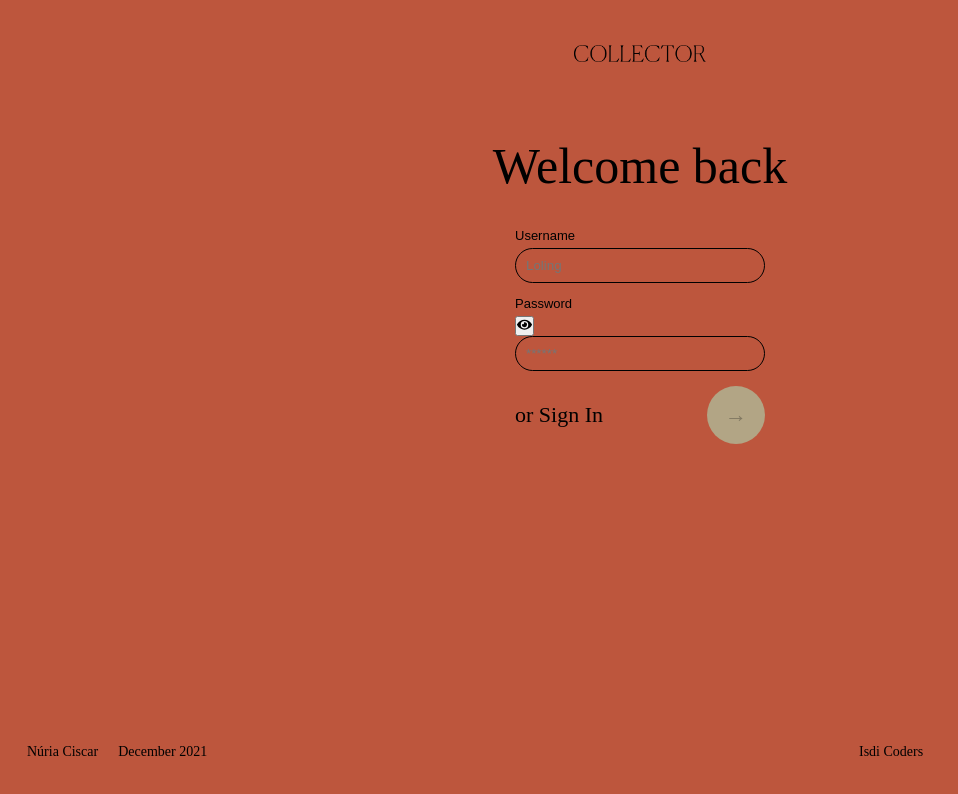
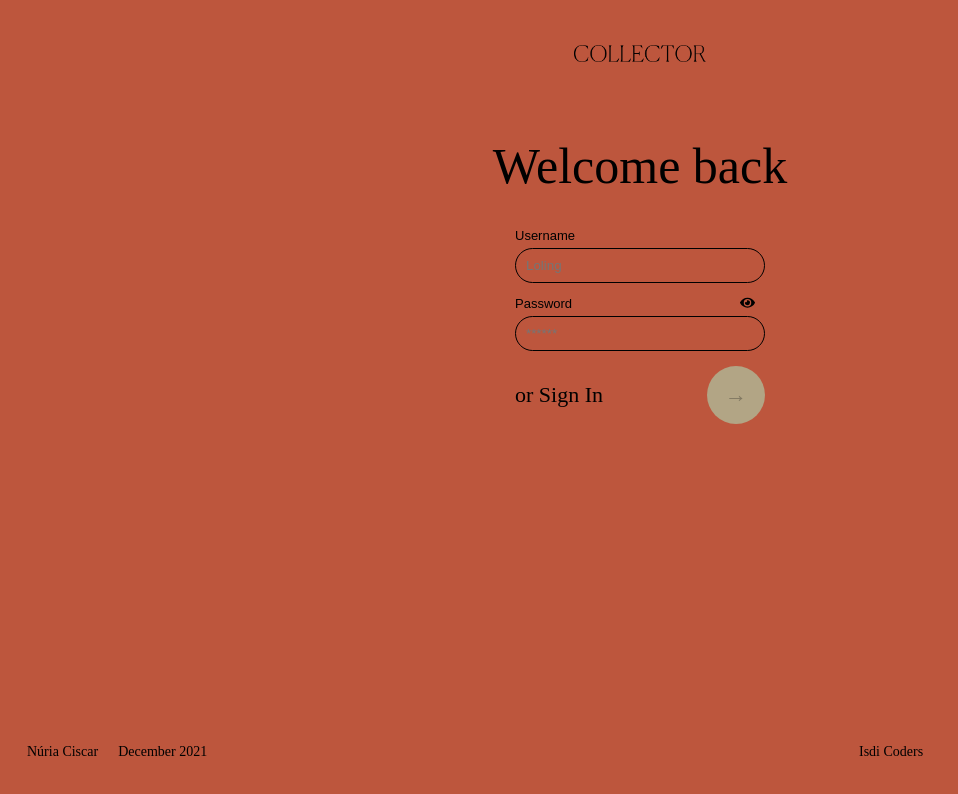
Before and after one commit to nuriaciscar/COLLECTOR_frontend, a Vue app: page /login in a window 1280 px wide. Shown: the top 794 px of the page, without its empty margins (0-958 px from the left). Built offline with nearby package versions, Linux system fonts and the light colour scheme; a web font is replaced by a local one.

Commit message:
Fixed disabled button when username and password are empty

```diff
--- a/src/components/Login.vue
+++ b/src/components/Login.vue
@@ -18,17 +18,17 @@
         v-model="username"
         :class="isIncorrect ? 'incorrect' : ''"
       />
-      <label for="password" type="password" :class="isIncorrect ? 'incorrect' : 'incorrect '"
-        >Password</label
-      >
       <div class="control">
+        <label for="password" type="password" :class="isIncorrect ? 'incorrect' : 'incorrect '"
+          >Password</label
+        >
+
         <button class="eye" @click="seePassword">
           <span class="icon">
             <i class="fas" :class="{ 'fa-eye-slash': showPassword, 'fa-eye': !showPassword }"></i>
           </span>
         </button>
       </div>
-
       <input
         v-if="showPassword"
         type="text"
@@ -57,7 +57,7 @@
             class="arrow__button"
             type="submit"
             :disabled="isDisabled"
-            :class="isDisabled ? 'disabled' : ''"
+            :class="username === '' || password === '' ? 'disabled' : ''"
           >
             →
           </button>
@@ -110,9 +110,6 @@ export default defineComponent({
           this.isIncorrect = true;
         }
       }
-    },
-    buttonLabel() {
-      return this.showPassword ? "Hide" : "Show";
     },
 
     seePassword() {
@@ -208,4 +205,22 @@ export default defineComponent({
     font-size: 15px;
   }
 }
+
+.control {
+  display: flex;
+  flex-direction: row;
+  align-items: center;
+  width: 240px;
+  justify-content: space-between;
+}
+
+.eye {
+  background-color: transparent;
+  border: none;
+  height: 13px;
+}
+.icon {
+  padding-top: 3px;
+  display: flex;
+}
 </style>
```
